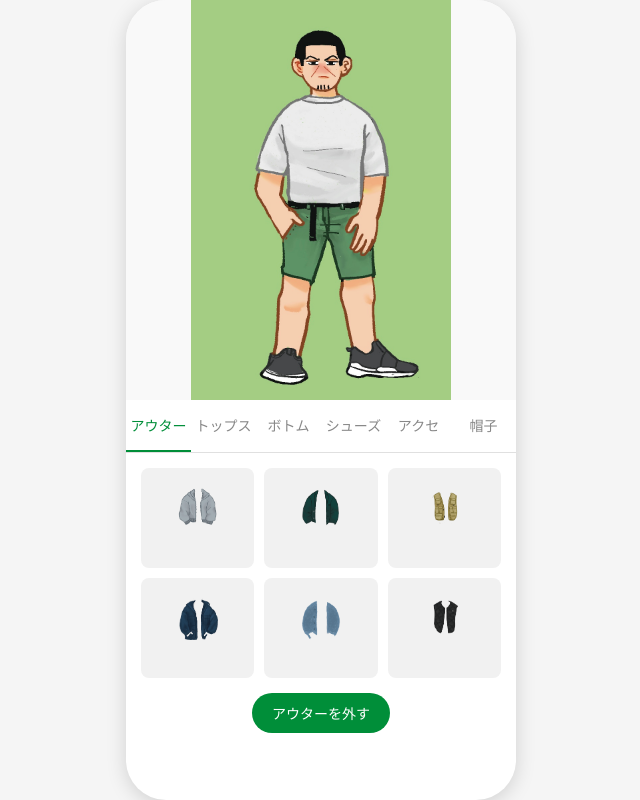
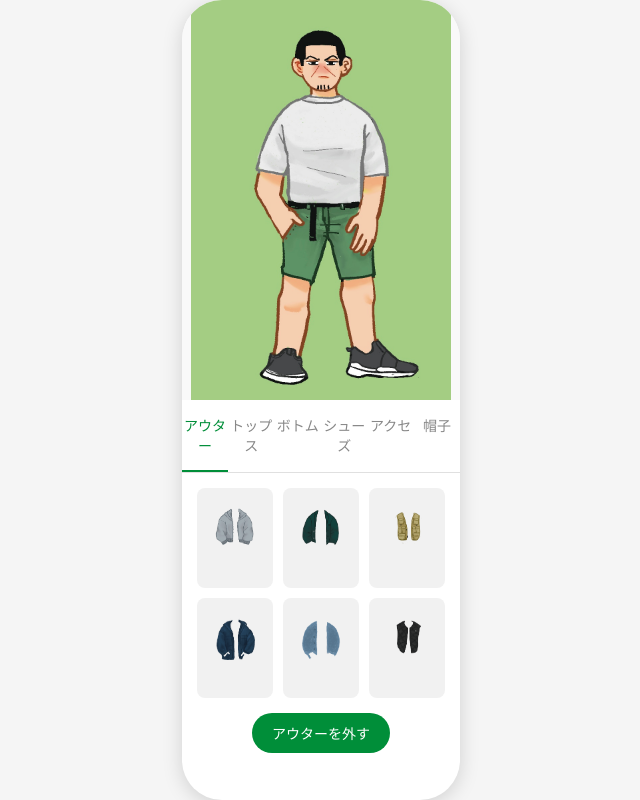
Before and after one commit to arata1126/arata1126, a plain HTML site: page secret-page1.html in a window 1280 px wide. Shown: the whole page, without its empty margins (319-959 px from the left). Drawn offline with Linux system fonts and the light colour scheme.

Commit message:
Update secret-page1.html

```diff
--- a/secret-page1.html
+++ b/secret-page1.html
@@ -21,7 +21,7 @@
     }
 
     .game-container {
-      width: 390px; /* iPhone 14 width */
+      max-width: 390px; /* iPhone 14 width */
       height: 100vh; /* iPhone 14 height */
       background-color: #fff;
       border-radius: 40px;
```
